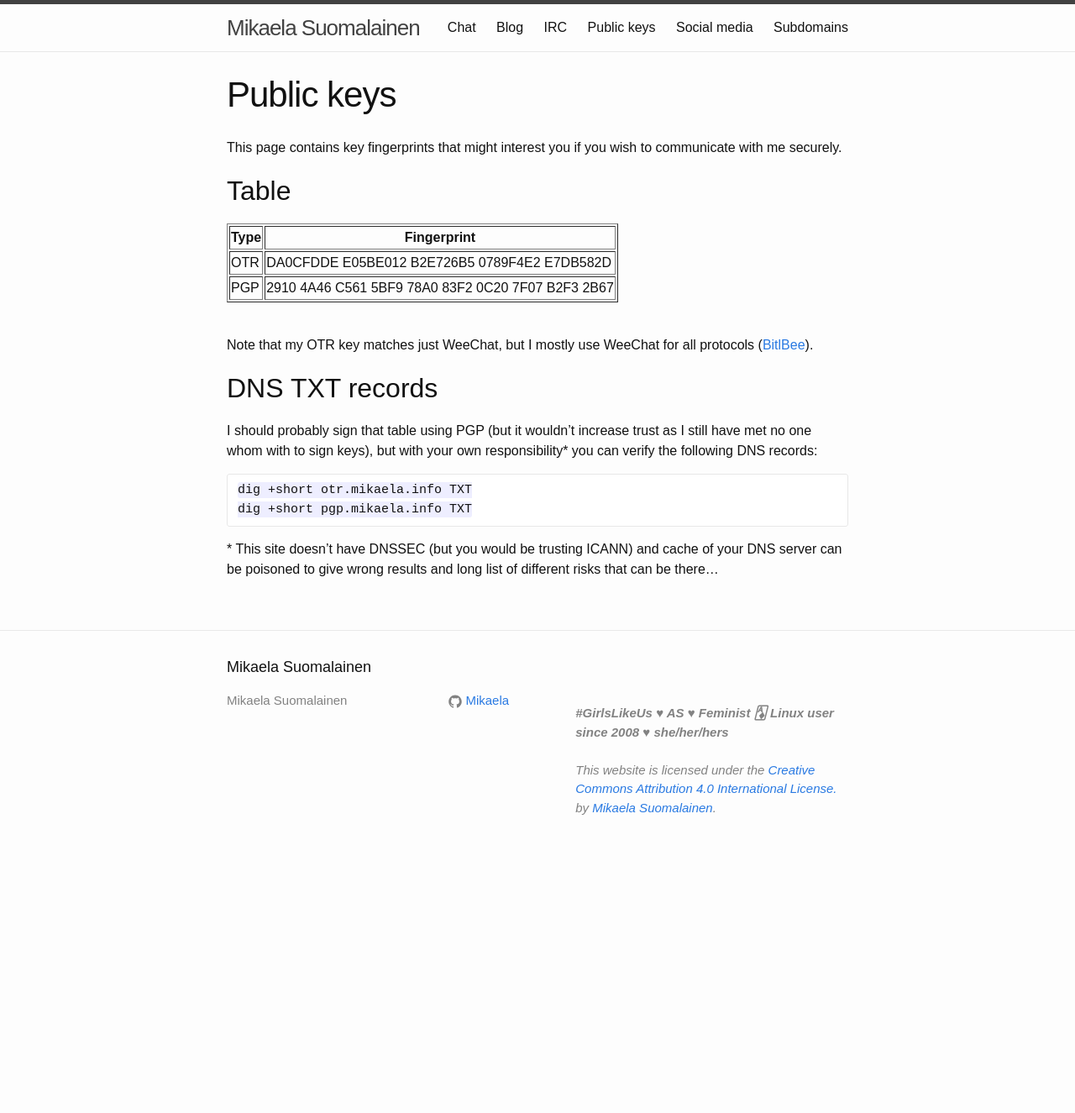
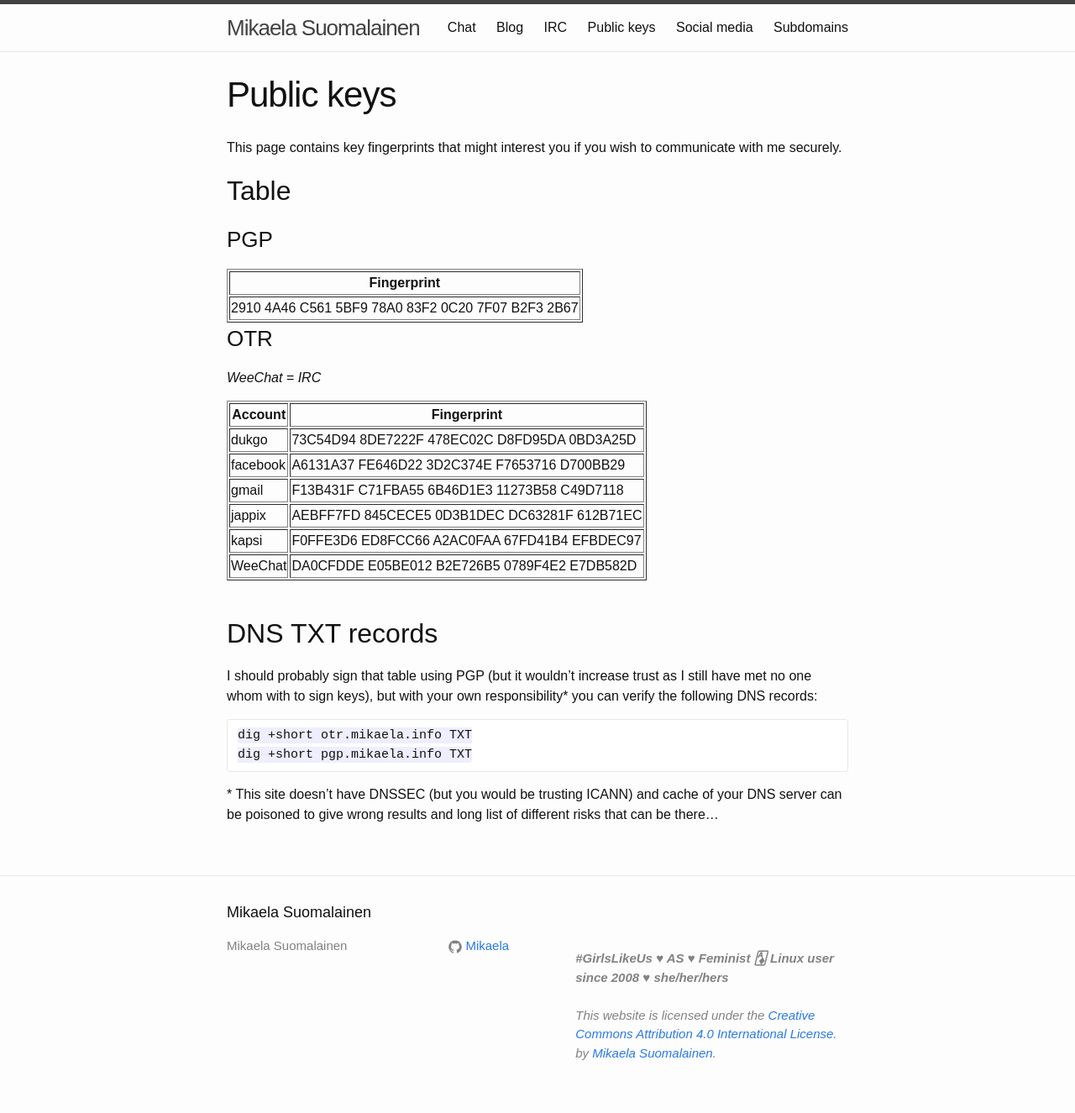
Before and after one commit to Mikaela/mikaela.github.io, a Jekyll site: the page built from pages/keys.markdown, in a window 1280 px wide. Shown: the whole page at 84% size. Built offline with Jekyll 4.4.1, drawn with Linux system fonts in a browser that asks for light colours; Markdown is read by kramdown in place of the engine named in the settings; before the commit the page ends 1033 px from its top, so only the background shows below that.

Commit message:
pages/keys.markdown: update PGP keys

```diff
--- a/pages/keys.markdown
+++ b/pages/keys.markdown
@@ -10,25 +10,53 @@ to communicate with me securely.
 
 ## Table
 
+### PGP
+
 <table border="1">
     <tr>
-        <th>Type</th>
         <th>Fingerprint</th>
     </tr>
     <tr>
-        <td>OTR</td>
-        <td>DA0CFDDE E05BE012 B2E726B5 0789F4E2 E7DB582D</td>
-    </tr>
-    <tr>
-        <td>PGP</td>
         <td>2910 4A46 C561 5BF9 78A0  83F2 0C20 7F07 B2F3 2B67</td>
     </tr>
 </table>
 
+### OTR
+
+*WeeChat = IRC*
+
+<table border="1">
+    <tr>
+        <th>Account</th>
+        <th>Fingerprint</th>
+    </tr>
+    <tr>
+        <td>dukgo</td>
+        <td>73C54D94 8DE7222F 478EC02C D8FD95DA 0BD3A25D</td>
+    </tr>
+    <tr>
+        <td>facebook</td>
+        <td>A6131A37 FE646D22 3D2C374E F7653716 D700BB29</td>
+    </tr>
+    <tr>
+        <td>gmail</td>
+        <td>F13B431F C71FBA55 6B46D1E3 11273B58 C49D7118</td>
+    </tr>
+    <tr>
+        <td>jappix</td>
+        <td>AEBFF7FD 845CECE5 0D3B1DEC DC63281F 612B71EC</td>
+    </tr>
+    <tr>
+        <td>kapsi</td>
+        <td>F0FFE3D6 ED8FCC66 A2AC0FAA 67FD41B4 EFBDEC97</td>
+    </tr>
+    <tr>
+        <td>WeeChat</td>
+        <td>DA0CFDDE E05BE012 B2E726B5 0789F4E2 E7DB582D</td>
+    </tr>
+</table>
+
 <br/>
-
-Note that my OTR key matches just WeeChat, but I mostly use WeeChat for
-all protocols ([BitlBee](http://www.bitlbee.org/)).
 
 ## DNS TXT records
 
```
